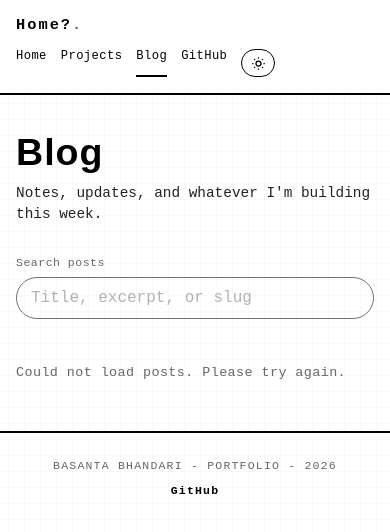
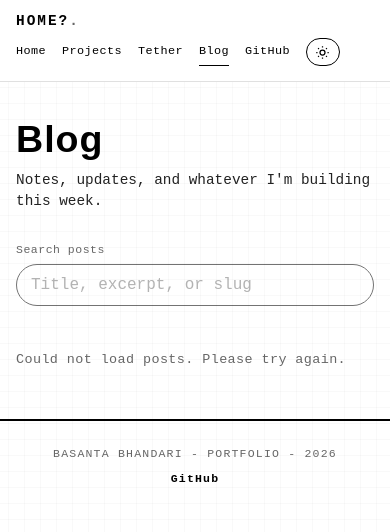
Before and after one commit to basanta-bhandari/Portfolio, a website: page blog/index.html in a window 390 px wide. Drawn offline with Linux system fonts and the light colour scheme; no server answers.

Commit message:
Unify site navigation

```diff
--- a/blog/index.html
+++ b/blog/index.html
@@ -7,19 +7,21 @@
     <link rel="icon" type="image/png" href="/favicon.png">
     <script src="/theme.js?v=2"></script>
     <link rel="stylesheet" href="/blog/styles.css">
+    <link rel="stylesheet" href="/navbar.css?v=1">
     <link rel="stylesheet" href="/theme-toggle.css?v=2">
 </head>
 <body>
     <div class="grid-background"></div>
 
-    <nav class="topnav">
-        <a href="../index.html" class="brand">Home?<span class="dot">.</span></a>
+    <nav class="topnav" aria-label="Main navigation">
+        <a href="/" class="brand">HOME?<span class="dot">.</span></a>
         <div class="links">
-            <a href="../index.html">Home</a>
-            <a href="../projects/">Projects</a>
-            <a href="index.html" class="current">Blog</a>
-            <a href="https://github.com/basanta-bhandari" target="_blank">GitHub</a>
-            <button type="button" class="theme-toggle" data-theme-toggle><svg class="theme-sun" viewBox="0 0 24 24" fill="none" stroke="currentColor" stroke-width="2" aria-hidden="true"><circle cx="12" cy="12" r="4"/><path d="M12 2v2M12 20v2M4.93 4.93l1.41 1.41M17.66 17.66l1.41 1.41M2 12h2M20 12h2M4.93 19.07l1.41-1.41M17.66 6.34l1.41-1.41"/></svg><svg class="theme-moon" viewBox="0 0 24 24" fill="none" stroke="currentColor" stroke-width="2" aria-hidden="true"><path d="M21 12.8A9 9 0 1 1 11.2 3 7 7 0 0 0 21 12.8Z"/></svg></button>
+            <a href="/">Home</a>
+            <a href="/projects">Projects</a>
+            <a href="/tether">Tether</a>
+            <a href="/blog" aria-current="page">Blog</a>
+            <a href="https://github.com/basanta-bhandari" target="_blank" rel="noopener noreferrer">GitHub</a>
+            <button type="button" class="theme-toggle" data-theme-toggle aria-label="Switch theme"><svg class="theme-sun" viewBox="0 0 24 24" fill="none" stroke="currentColor" stroke-width="2" aria-hidden="true"><circle cx="12" cy="12" r="4"/><path d="M12 2v2M12 20v2M4.93 4.93l1.41 1.41M17.66 17.66l1.41 1.41M2 12h2M20 12h2M4.93 19.07l1.41-1.41M17.66 6.34l1.41-1.41"/></svg><svg class="theme-moon" viewBox="0 0 24 24" fill="none" stroke="currentColor" stroke-width="2" aria-hidden="true"><path d="M21 12.8A9 9 0 1 1 11.2 3 7 7 0 0 0 21 12.8Z"/></svg></button>
         </div>
     </nav>
 
--- /dev/null
+++ b/navbar.css
@@ -0,0 +1,89 @@
+.topnav {
+    position: sticky;
+    top: 0;
+    z-index: 100;
+    min-height: 72px;
+    display: flex;
+    align-items: center;
+    justify-content: space-between;
+    gap: 28px;
+    padding: 0 40px;
+    border-bottom: 1px solid var(--hair);
+    background: var(--bg);
+    color: var(--fg);
+    font-family: var(--mono);
+}
+
+.topnav .brand {
+    flex: 0 0 auto;
+    color: var(--fg);
+    font-size: .95rem;
+    font-weight: 800;
+    letter-spacing: 2px;
+    line-height: 1;
+    text-decoration: none;
+}
+
+.topnav .brand .dot { color: var(--muted); }
+
+.topnav .links {
+    min-width: 0;
+    display: flex;
+    align-items: center;
+    justify-content: flex-end;
+    gap: 28px;
+    color: var(--fg);
+    font-size: .78rem;
+    letter-spacing: .4px;
+}
+
+.topnav .links a {
+    flex: 0 0 auto;
+    padding: 7px 0;
+    border-bottom: 1px solid transparent;
+    color: inherit;
+    line-height: 1;
+    text-decoration: none;
+}
+
+.topnav .links a:hover,
+.topnav .links a:focus-visible,
+.topnav .links a[aria-current="page"] {
+    border-bottom-color: currentColor;
+}
+
+.topnav .links a:focus-visible,
+.topnav .brand:focus-visible,
+.topnav .theme-toggle:focus-visible {
+    outline: 2px solid currentColor;
+    outline-offset: 4px;
+}
+
+.topnav .theme-toggle { flex: 0 0 auto; }
+
+@media (max-width: 820px) {
+    .topnav {
+        min-height: 0;
+        flex-wrap: wrap;
+        gap: 10px;
+        padding: 14px 18px 12px;
+    }
+
+    .topnav .links {
+        width: 100%;
+        justify-content: flex-start;
+        gap: 20px;
+        overflow-x: auto;
+        padding: 0 0 3px;
+        white-space: nowrap;
+        scrollbar-width: none;
+    }
+
+    .topnav .links::-webkit-scrollbar { display: none; }
+}
+
+@media (max-width: 560px) {
+    .topnav { padding-inline: 16px; }
+    .topnav .brand { font-size: .9rem; }
+    .topnav .links { gap: 16px; font-size: .74rem; }
+}
```
Also changed, not shown: admin/index.html (+9 -8 lines), blog/post.html (+9 -7 lines), index.html (+6 -5 lines), login/index.html (+9 -7 lines), projects/index.html (+8 -7 lines), tether/index.html (+9 -3 lines).
